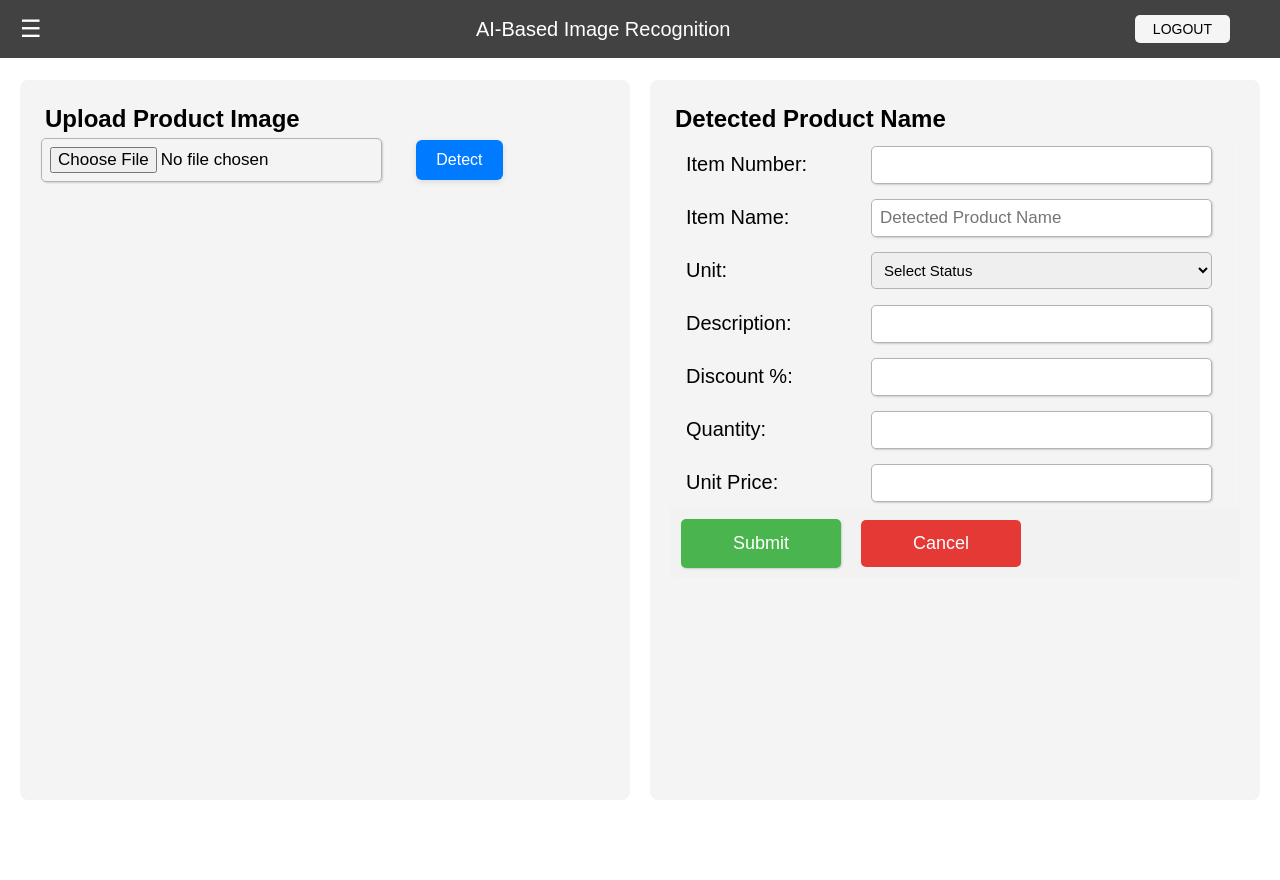
After one commit to extraordinesto/case_study_appdev_api, a PHP site: page /item/ai_image_recognition.php in a window 1280 px wide. The commit adds this page. Run offline with PHP 8.4, Linux system fonts and the light colour scheme; a stand-in replaces the project's code that opens the database connection.

Commit message:
image detection

```diff
--- /dev/null
+++ b/ai_image_recognition.php
@@ -0,0 +1,141 @@
+<?php include './inc/header.php'; ?>
+
+<link rel="stylesheet" href="./css/customer.css">
+<link rel="stylesheet" href="./css/ai.css">
+
+<div class="content-container">
+    <div class="content">
+        <h2>Upload Product Image</h2>
+        <form id="uploadForm">
+            <input type="file" name="image" accept="image/*" required onchange="previewImage(event)" />
+            <button type="submit" class="detect-btn">Detect</button>
+            <img id="preview" src="#" alt="Image Preview" style="max-width: 100%; display: none; margin-bottom: 10px;" />
+        </form>
+    </div>
+
+    <div class="content">
+        <h2>Detected Product Name</h2>
+        <form id="productForm">
+            <div class="form-group">
+                <label for="itemNumber">Item Number: </label>
+                <input type="text" id="itemNumber" name="itemNumber" required>
+            </div>
+
+            <div class="form-group">
+                <label for="itemName">Item Name: </label>
+                <input type="text" id="itemName" name="itemName" placeholder="Detected Product Name" readonly />
+            </div>
+
+            <div class="form-group">
+                <label for="status">Unit: </label>
+                <select id="status" name="status" required>
+                    <option value="">Select Status </option>
+                    <option value="Active">Active</option>
+                    <option value="Disable">Disable</option>
+                </select>
+            </div>
+
+            <div class="form-group">
+                <label for="description">Description: </label>
+                <input type="text" id="description" name="description">
+            </div>
+
+            <div class="form-group">
+                <label for="discount">Discount %: </label>
+                <input type="number" id="discount" name="discount" required>
+            </div>
+
+            <div class="form-group">
+                <label for="stock">Quantity: </label>
+                <input type="number" id="stock" name="stock" required>
+            </div>
+
+            <div class="form-group">
+                <label for="unitPrice">Unit Price: </label>
+                <input type="number" id="unitPrice" name="unitPrice" required>
+            </div>
+
+            <input type="hidden" id="imageURL" name="imageURL" />
+
+            <div class="bot">
+                <input type="submit" value="Submit" class="sub">
+                <a href="./index.php" class="can">Cancel</a>
+            </div>
+        </form>
+    </div>
+</div>
+
+<script>
+    let uploadedImageURL = "";
+
+    function previewImage(event) {
+        const image = document.getElementById('preview');
+        image.src = URL.createObjectURL(event.target.files[0]);
+        image.style.display = 'block';
+    }
+
+    // Detect product name from image
+    document.getElementById('uploadForm').onsubmit = async function(e) {
+        e.preventDefault();
+        const formData = new FormData(this);
+
+        try {
+            const res = await fetch('http://127.0.0.1:5000/detect-image', {
+                method: 'POST',
+                body: formData
+            });
+
+            if (!res.ok) throw new Error("Server returned an error.");
+            const data = await res.json();
+
+            // Save image URL and display name
+            uploadedImageURL = data.image_url || "";
+            document.getElementById('itemName').value = (data.product_name || 'Unknown').replace(/\b\w/g, c => c.toUpperCase());
+            document.getElementById('imageURL').value = uploadedImageURL; // save it in hidden input
+        } catch (err) {
+            alert("Detection failed: " + err.message);
+        }
+    };
+
+    // Submit final product data to add_item
+    document.getElementById('productForm').onsubmit = async function(e) {
+        e.preventDefault();
+
+        const payload = {
+            itemNumber: document.getElementById('itemNumber').value,
+            itemName: document.getElementById('itemName').value,
+            discount: parseFloat(document.getElementById('discount').value),
+            stock: parseInt(document.getElementById('stock').value),
+            unitPrice: parseFloat(document.getElementById('unitPrice').value),
+            imageURL: uploadedImageURL,
+            status: document.getElementById('status').value,
+            description: document.getElementById('description').value
+        };
+
+        try {
+            const res = await fetch("http://127.0.0.1:5000/add_item", {
+                method: "POST",
+                headers: {
+                    "Content-Type": "application/json"
+                },
+                body: JSON.stringify(payload)
+            });
+
+            const result = await res.json();
+            if (res.status === 409) {
+                alert("Item already exists: " + result.details);
+                return;
+            }
+            if (!res.ok) throw new Error(result.error || "Error adding item.");
+
+            alert("Product added successfully!");
+            location.reload();
+        } catch (err) {
+            alert("Add item failed: " + err.message);
+        }
+
+    };
+</script>
+
+
+<?php include './inc/footer.php'; ?>
--- /dev/null
+++ b/css/ai.css
@@ -0,0 +1,34 @@
+.image-container {
+        text-align: center;
+        padding: 20px;
+        background: white;
+        border-radius: 10px;
+        box-shadow: 0 0 10px rgba(0, 0, 0, 0.1);
+    }
+
+    img {
+        width: 500px;
+        height: 350px;
+        object-fit: contain;
+        /* maintain aspect ratio with padding */
+        display: block;
+        margin: 20px auto;
+    }
+
+    input[type="file"],
+    button {
+        margin-right: 30px;
+    }
+
+    .detect-btn {
+        padding: 11px 20px;
+        background-color: #007bff;
+        /* Bootstrap blue */
+        color: white;
+        border: none;
+        border-radius: 6px;
+        font-size: 16px;
+        cursor: pointer;
+        transition: background-color 0.3s ease, transform 0.2s;
+        box-shadow: 0 2px 6px rgba(0, 0, 0, 0.1);
+    }
--- a/inc/header.php
+++ b/inc/header.php
@@ -26,6 +26,9 @@
       <ul>
         <li><a href="./out.php">Out Item</a></li>
       </ul>
+      <ul>
+        <li><a href="./ai_image_recognition.php">AI Image Recognition</a></li>
+      </ul>
     </nav>
   </div>
 
--- a/index.php
+++ b/index.php
@@ -22,7 +22,7 @@
       data.forEach((item) => {
         const itemNumber = item.itemNumber || "0";
         const imageName = item.imageURL || "placeholder.jpg";
-        const imageUrl = `http://192.168.100.4/Advance_IMS/data/item_images/${itemNumber}/${encodeURIComponent(imageName)}`;
+        const imageUrl = `http://192.168.100.15/Advance_IMS/data/item_images/${itemNumber}/${encodeURIComponent(imageName)}`;
         const itemName = item.itemName || "Item";
         const unitPrice = item.unitPrice || 0;
         const stock = item.stock || "0";
--- /dev/null
+++ b/requirements.txt
@@ -0,0 +1,6 @@
+flask
+flask-cors
+torch
+pillow
+numpy
+opencv-python
```
Also changed, not shown: edit_customer.php (added, +46 -0 lines), 3 other files.
